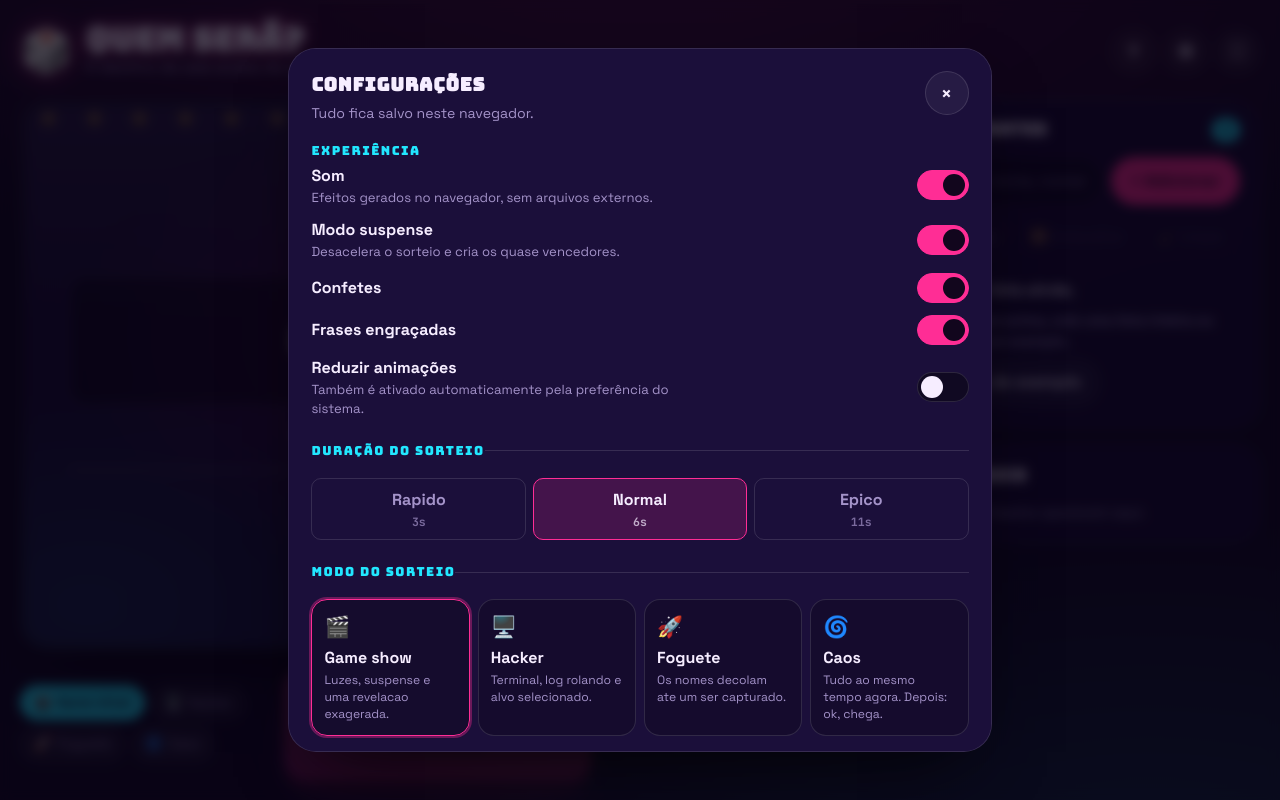
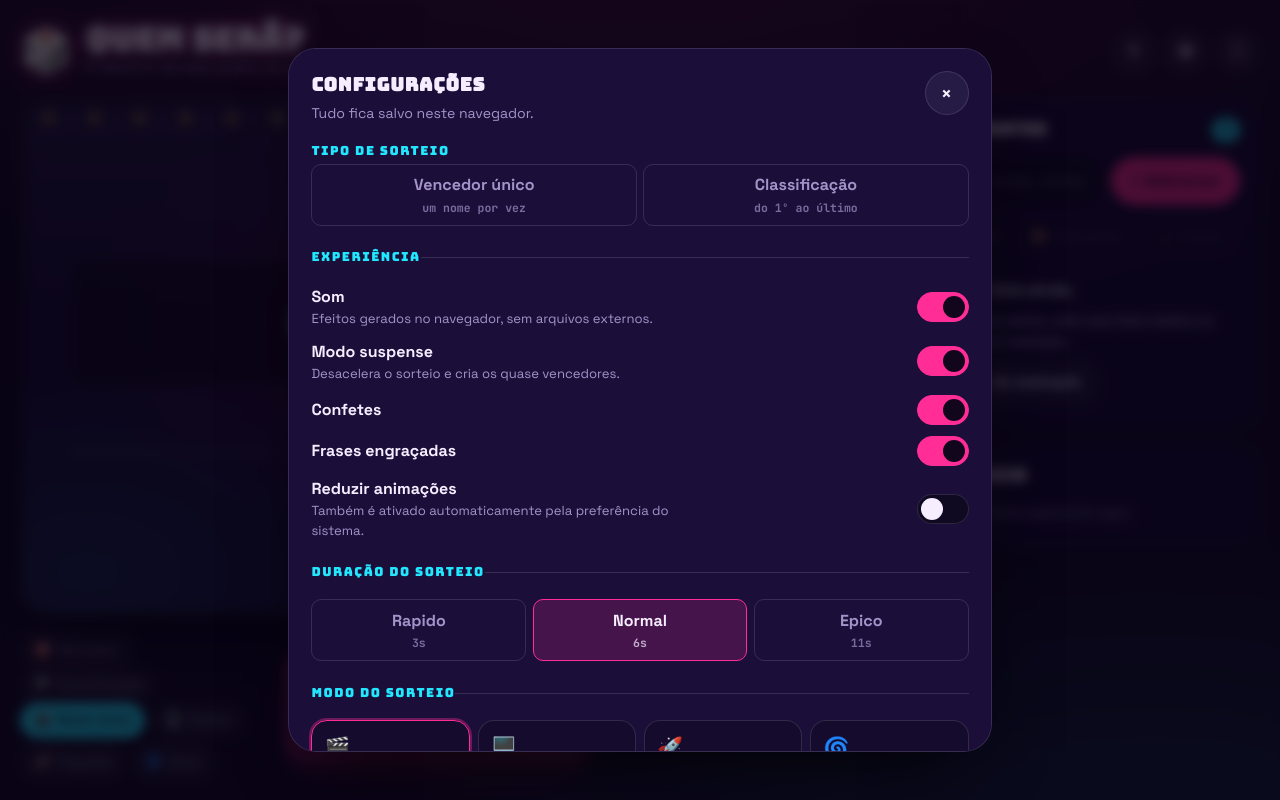
Before and after one commit to 0x03c1/xablau, a React (Vite) app: page / in a window 1280 px wide. Both pictures are taken after a click on the button "Configuracoes". Built offline with nearby package versions, Linux system fonts and the light colour scheme.

Commit message:
feat: add support for multiple draw formats in ControlDeck and update HelpModal and SettingsModal

```diff
--- a/src/components/ControlDeck.jsx
+++ b/src/components/ControlDeck.jsx
@@ -1,8 +1,15 @@
 import { MODES } from '../data/modes.js';
+
+const FORMATS = [
+  { id: 'single', icon: '🎯', name: 'Vencedor', tagline: 'Sorteia um nome por vez.' },
+  { id: 'ranking', icon: '🏁', name: 'Classificação', tagline: 'Sorteia a ordem inteira, do 1º ao último.' },
+];
 
 export default function ControlDeck({
   mode,
   onModeChange,
+  format,
+  onFormatChange,
   onDraw,
   onCancel,
   isRunning,
@@ -15,8 +22,29 @@ export default function ControlDeck({
   onResetDrawn,
   teaser,
 }) {
+  const ranking = format === 'ranking';
   return (
     <div className="deck">
+      <div className="deck__left">
+        <div className="deck__formats" role="radiogroup" aria-label="Tipo de sorteio">
+          {FORMATS.map((item) => (
+            <button
+              key={item.id}
+              type="button"
+              role="radio"
+              aria-checked={format === item.id}
+              className="deck__mode"
+              data-active={format === item.id}
+              onClick={() => onFormatChange(item.id)}
+              disabled={isRunning}
+              title={item.tagline}
+            >
+              <span aria-hidden="true">{item.icon}</span>
+              {item.name}
+            </button>
+          ))}
+        </div>
+
         <div className="deck__modes" role="radiogroup" aria-label="Modo do sorteio">
           {MODES.map((item) => (
             <button
@@ -35,6 +63,7 @@ export default function ControlDeck({
             </button>
           ))}
         </div>
+      </div>
 
       <div className="deck__main">
         {isRunning ? (
@@ -49,7 +78,9 @@ export default function ControlDeck({
             disabled={disabled}
             data-phase={phase}
           >
-            <span className="btn__label">{everyoneDrawn ? 'Todo mundo já participou' : 'SORTEAR'}</span>
+            <span className="btn__label">
+              {everyoneDrawn ? 'Todo mundo já participou' : ranking ? 'CLASSIFICAR' : 'SORTEAR'}
+            </span>
             <span className="btn__hint">{everyoneDrawn ? 'reinicie o rodízio' : 'ou aperte espaço'}</span>
           </button>
         )}
--- a/src/components/HelpModal.jsx
+++ b/src/components/HelpModal.jsx
@@ -18,8 +18,10 @@ export default function HelpModal({ open, onClose }) {
           uma vez. Vale nome, número, emoji, código ou combinação como “🚀 Grupo A”.
         </li>
         <li>
-          <strong>Escolha o clima.</strong> Em Configurações você troca o modo (game show, hacker, foguete, caos), o
-          tema e a duração.
+          <strong>Escolha o tipo.</strong> <em>Vencedor único</em> sorteia um nome por vez. <em>Classificação</em>{' '}
+          sorteia a ordem inteira de uma vez, do 1º ao último colocado — serve tanto para pódio de campeonato quanto
+          para definir a ordem das equipes num trabalho. O modo (game show, hacker, foguete, caos), o tema e a duração
+          ficam em Configurações.
         </li>
         <li>
           <strong>Aperte SORTEAR.</strong> O resultado é definido antes da animação, com{' '}
--- a/src/components/HistoryPanel.jsx
+++ b/src/components/HistoryPanel.jsx
@@ -1,4 +1,8 @@
 const MEDALS = ['🥇', '🥈', '🥉'];
+
+function formatTime(at) {
+  return new Date(at).toLocaleTimeString('pt-BR', { hour: '2-digit', minute: '2-digit' });
+}
 
 export default function HistoryPanel({ history, onClear }) {
   return (
@@ -13,20 +17,38 @@ export default function HistoryPanel({ history, onClear }) {
       </div>
 
       {history.length === 0 ? (
-        <p className="empty__hint">Os últimos sorteados aparecem aqui.</p>
+        <p className="empty__hint">Os últimos sorteios aparecem aqui.</p>
       ) : (
         <ol className="history">
-          {history.map((item, index) => (
+          {history.map((item, index) =>
+            Array.isArray(item.order) ? (
+              <li key={item.at} className="history__item history__item--ranking">
+                <span className="history__medal" aria-hidden="true">
+                  🏁
+                </span>
+                <ol className="history__ranking">
+                  {item.order.map((entry, pos) => (
+                    <li key={entry.id}>
+                      <b>{pos + 1}º</b> {entry.label}
+                    </li>
+                  ))}
+                </ol>
+                <time className="history__time" dateTime={new Date(item.at).toISOString()}>
+                  {formatTime(item.at)}
+                </time>
+              </li>
+            ) : (
               <li key={item.at + item.id} className="history__item">
                 <span className="history__medal" aria-hidden="true">
                   {MEDALS[index] || `${index + 1}.`}
                 </span>
                 <span className="history__label">{item.label}</span>
                 <time className="history__time" dateTime={new Date(item.at).toISOString()}>
-                {new Date(item.at).toLocaleTimeString('pt-BR', { hour: '2-digit', minute: '2-digit' })}
+                  {formatTime(item.at)}
                 </time>
               </li>
-          ))}
+            ),
+          )}
         </ol>
       )}
     </section>
--- a/src/components/SettingsModal.jsx
+++ b/src/components/SettingsModal.jsx
@@ -10,6 +10,34 @@ export default function SettingsModal({ open, onClose, settings, onChange, onRes
   return (
     <Modal open={open} title="Configurações" subtitle="Tudo fica salvo neste navegador." onClose={onClose} size="lg">
       <div className="settings">
+        <fieldset className="settings__group">
+          <legend>Tipo de sorteio</legend>
+          <div className="segmented" role="radiogroup" aria-label="Tipo de sorteio">
+            <button
+              type="button"
+              role="radio"
+              aria-checked={settings.format === 'single'}
+              className="segmented__item"
+              data-active={settings.format === 'single'}
+              onClick={() => set({ format: 'single' })}
+            >
+              Vencedor único
+              <small>um nome por vez</small>
+            </button>
+            <button
+              type="button"
+              role="radio"
+              aria-checked={settings.format === 'ranking'}
+              className="segmented__item"
+              data-active={settings.format === 'ranking'}
+              onClick={() => set({ format: 'ranking' })}
+            >
+              Classificação
+              <small>do 1º ao último</small>
+            </button>
+          </div>
+        </fieldset>
+
         <fieldset className="settings__group">
           <legend>Experiência</legend>
           <Switch
```
Lines whose indentation alone changed are shown as unchanged.
